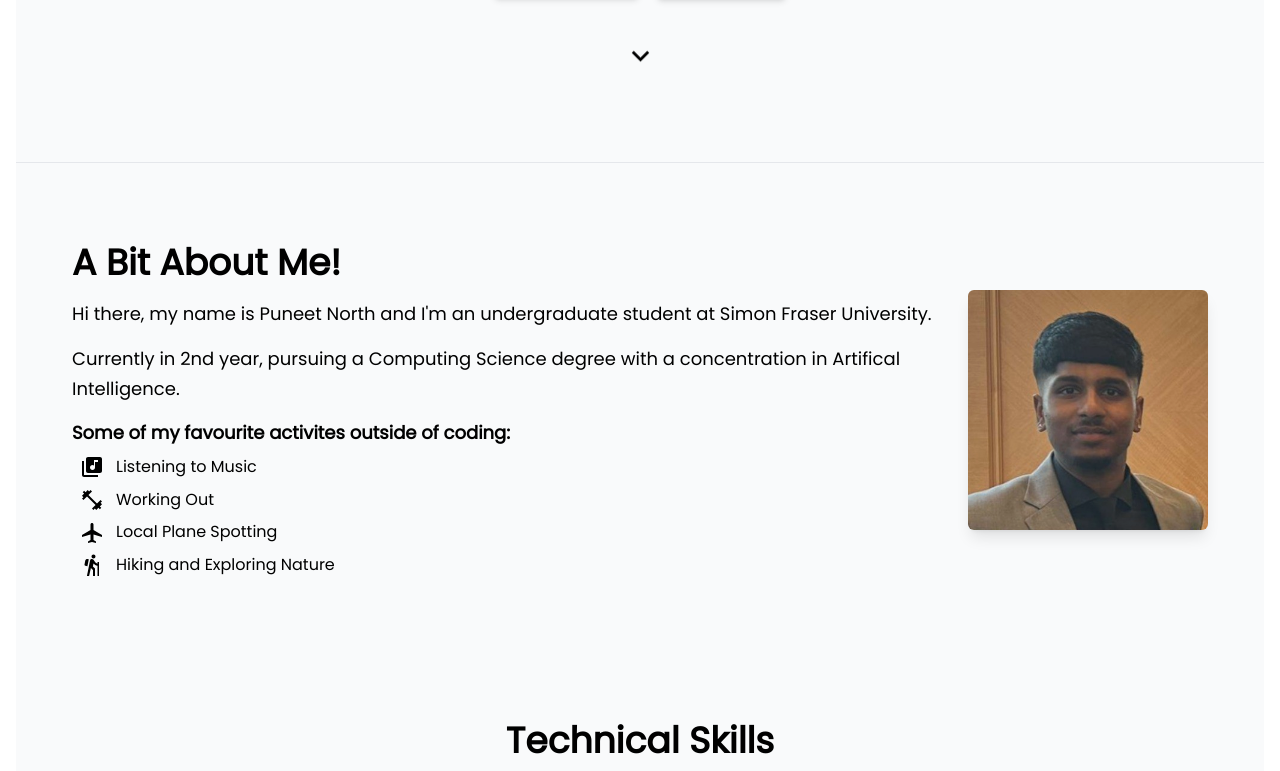
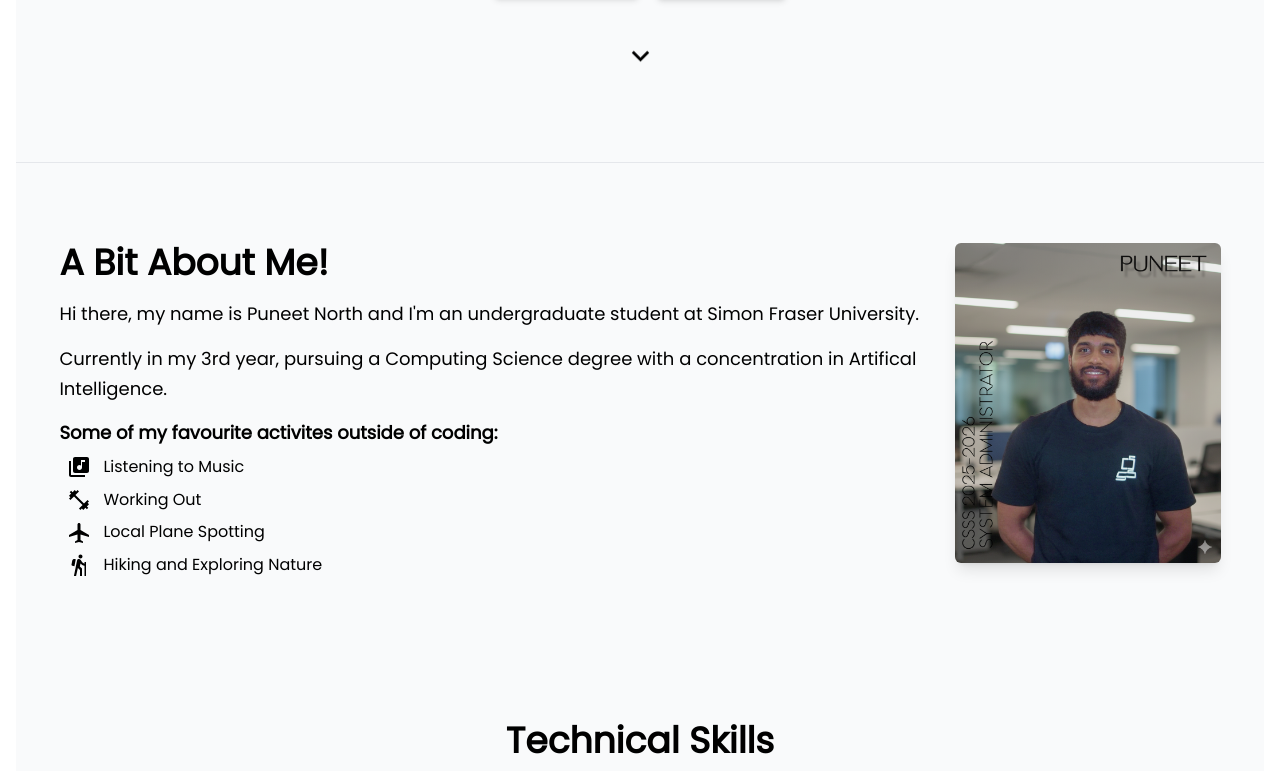
Before and after one commit to p-north/Personal-Portfolio, a React (Vite) app in the folder front_end/: page / in a window 1280 px wide. Shown: the part 464-1235 px from the top of the page. Built offline with nearby package versions, Linux system fonts and the light colour scheme.

Commit message:
update pfp

```diff
--- a/front_end/src/components/AboutIntro.jsx
+++ b/front_end/src/components/AboutIntro.jsx
@@ -10,10 +10,12 @@ const AboutIntro = () => {
     <div>
       <section className='py-20 bg-gray-50'>
         <div className='flex flex-wrap mx-auto items-center justify-center px-4 sm:px-6 max-w-7xl lg:px-8'>
+            <div className='flex justify-between'>
+
             <div>
             <h1 className='text-3xl font-bold  md:text-4xl'>A Bit About Me!</h1>
             <p className='my-4 text-lg max-w-4xl leading-relaxed text-left'>Hi there, my name is Puneet North and I'm an undergraduate student at Simon Fraser University.</p>
-            <p className='my-4 text-lg max-w-4xl leading-relaxed text-left'>Currently in 2nd year, pursuing a Computing Science degree with a concentration in Artifical Intelligence.</p>
+            <p className='my-4 text-lg max-w-4xl leading-relaxed text-left'>Currently in my 3rd year, pursuing a Computing Science degree with a concentration in Artifical Intelligence.</p>
             <div>
 
                 <h2 className='text-lg font-bold'>Some of my favourite activites outside of coding:</h2>
@@ -39,7 +41,8 @@ const AboutIntro = () => {
             </div>
             </div>
             <div className=''>
-                <img src={profilePic} alt="profilePic" className='h-60 w-60 rounded-md shadow-lg flex-shrink-0 min-w-[240px]border-4 border-gray-200 hover:scale-105 transition-transform brightness-95 cursor-pointer'/>
+                <img src={profilePic} alt="profilePic" className='h-80 w-100 rounded-md shadow-lg hover:scale-105 transition-transform brightness-95 cursor-pointer'/>
+            </div>
             </div>
         </div>
       </section>
```
Also changed, not shown: front_end/src/assets/profilePic.jpg.
